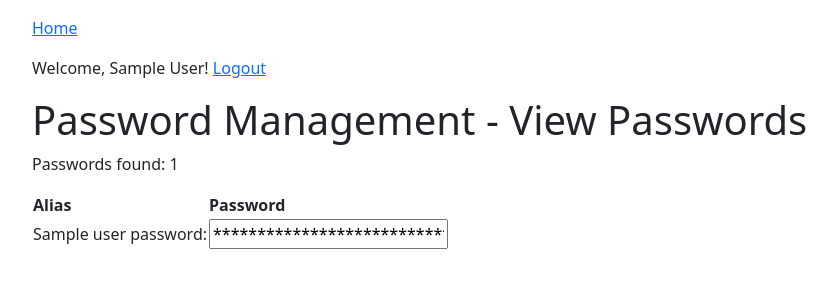
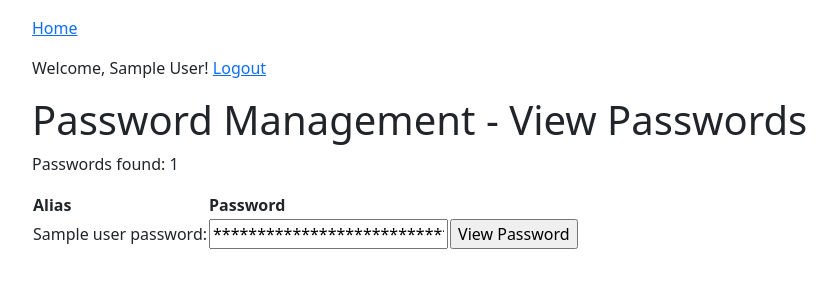
Before and after one commit to Michael-Amaya/Password-Generator-App, a Flask app: page /passwords/view_passwords in a window 1280 px wide. Shown: the top 300 px of the page, without its empty margins (50-887 px from the left). Run offline with Flask 2, Linux system fonts and the light colour scheme; the visitor is signed in with stand-in values (Sample User, id 1); a database or web service that is not in the repository returns one stand-in record (values such as "Sample title").

Commit message:
Make it so that viewing a password opens a new tab by wrapping buttons in a form

```diff
--- a/webapp/templates/view_passwords.html
+++ b/webapp/templates/view_passwords.html
@@ -15,11 +15,14 @@
                 <th>Password</th>
             </tr>
             {% for password in user_passwords -%}
-            <tr>
-                <td>{{ password['name'] }}:</td>
-                <!-- This will not have passwords saved because people could look at the source, will hold password_id or something, then another tab/window will open with the password for safety!-->
-                <td><input readonly type="text" value="*********************************" /></td>
-            </tr>
+            <form action="{{ url_for('password_management.view_password', password_id=password['password_id']) }}" target="_blank">
+                <tr>
+                    <td>{{ password['name'] }}:</td>
+                    <!-- This will not have passwords saved because people could look at the source, will hold password_id or something, then another tab/window will open with the password for safety!-->
+                    <td><input readonly type="text" value="*********************************" /></td>
+                    <td><input type="submit" value="View Password" /></td>
+                </tr>
+            </form>
             {% endfor %}
         </table>
     {% endif %}
```
